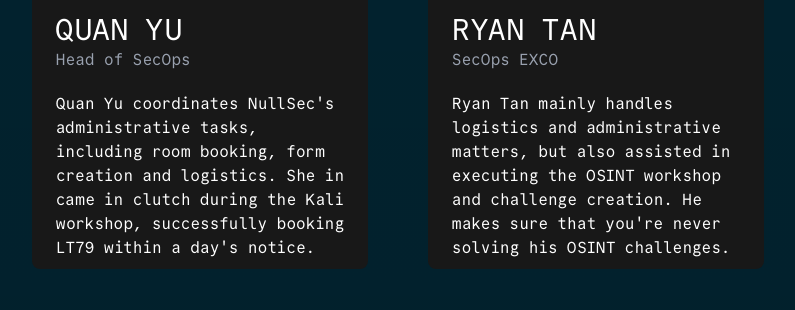
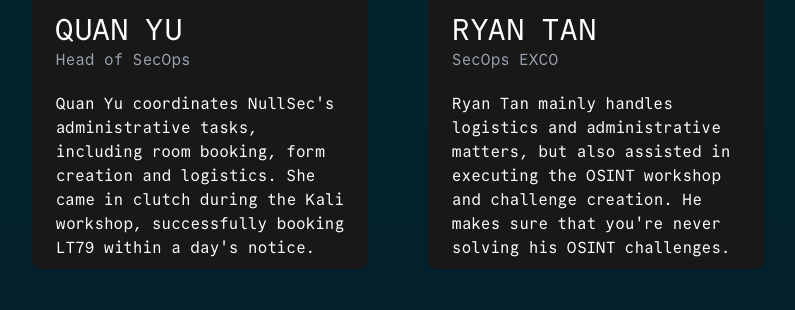
Before and after one commit to NullSec-SIG/NullSec-Website-2025, a Next.js app: page /about in a window 1280 px wide. Shown: the part 3020-3330 px from the top of the page, without its empty margins (242-1037 px from the left). Built offline with nearby package versions, Linux system fonts and the light colour scheme.

Commit message:
Make animation more dramatic on home page, fix spelling error on about page

```diff
--- a/src/app/about/page.jsx
+++ b/src/app/about/page.jsx
@@ -35,7 +35,7 @@
                         <TeamCard name="DAMIAN KOH" role="Tech EXCO" picture="/team/Damian.jpg" description="Damian works on the ideation and creation content, including slides, materials and challenges. He has great experience administering SIEM systems and web app penetration testing." />
                     </div>
                     <div className="flex flex-row justify-center items-center gap-15 flex-wrap">
-                        <TeamCard name="QUAN YU" role="Head of SecOps" picture="/team/Quan Yu.jpg" description="Quan Yu coordinates NullSec's administrative tasks, including room booking, form creation and logistics. She in came in clutch during the Kali workshop, successfully booking LT79 within a day's notice." />
+                        <TeamCard name="QUAN YU" role="Head of SecOps" picture="/team/Quan Yu.jpg" description="Quan Yu coordinates NullSec's administrative tasks, including room booking, form creation and logistics. She came in clutch during the Kali workshop, successfully booking LT79 within a day's notice." />
                         <TeamCard name="RYAN TAN" role="SecOps EXCO" picture="/team/Ryan Tan.jpg" description="Ryan Tan mainly handles logistics and administrative matters, but also assisted in executing the OSINT workshop and challenge creation. He makes sure that you're never solving his OSINT challenges." />
                         <TeamCard name="RYAN LOW" role="SecOps EXCO" picture="/team/Ryan Low.jpg" description="Ryan Low is a Tech turned SecOps EXCO who now handles logistics and administrative matters. Being highly involved in GIAC, he has experience in system hacking, and is currently exploring AI." />
                     </div>
--- a/src/app/components/workshopCard.jsx
+++ b/src/app/components/workshopCard.jsx
@@ -11,7 +11,7 @@
     const router = useRouter();
 
     return (
-        <motion.div initial={{ opacity: 0, y: -30 }} whileInView={{ opacity: 1, y: 0 }} viewport={{ amount: 0.6, once: true }} onHoverStart={() => setHover(true)} onHoverEnd={() => setHover(false)} onClick={() => setHover(!hover)} className="md:min-w-[384px] md:max-w-[384px] h-[480px] w-4/5 rounded-2xl overflow-clip cursor-pointer relative">
+        <motion.div initial={{ opacity: 0, y: -40 }} whileInView={{ opacity: 1, y: 0 }} viewport={{ amount: 0.6, once: true }} onHoverStart={() => setHover(true)} onHoverEnd={() => setHover(false)} onClick={() => setHover(!hover)} className="md:min-w-[384px] md:max-w-[384px] h-[480px] w-4/5 rounded-2xl overflow-clip cursor-pointer relative">
             <motion.img src={`/events/${image}`} width={384} height={512} alt={name} initial={{ filter: "blur(0px)" }} animate={{ filter: hover ? "blur(6px)" : "blur(0px)" }} className="absolute rounded-2xl" />
             <div className="absolute min-h-1/2 w-full flex justify-center items-center">
                 <motion.button initial={{ visibility: "hidden", opacity: 0 }} animate={{ visibility: hover ? "visible" : "hidden", opacity: hover ? 1 : 0 }} className="bg-[#101010] p-4 rounded-lg border-1 cursor-pointer" id="galleryButton" type="button" onClick={() => {console.log(image.split(".")[0]);router.push(`/gallery?event=${image.split(".")[0]}`)}}>
```
